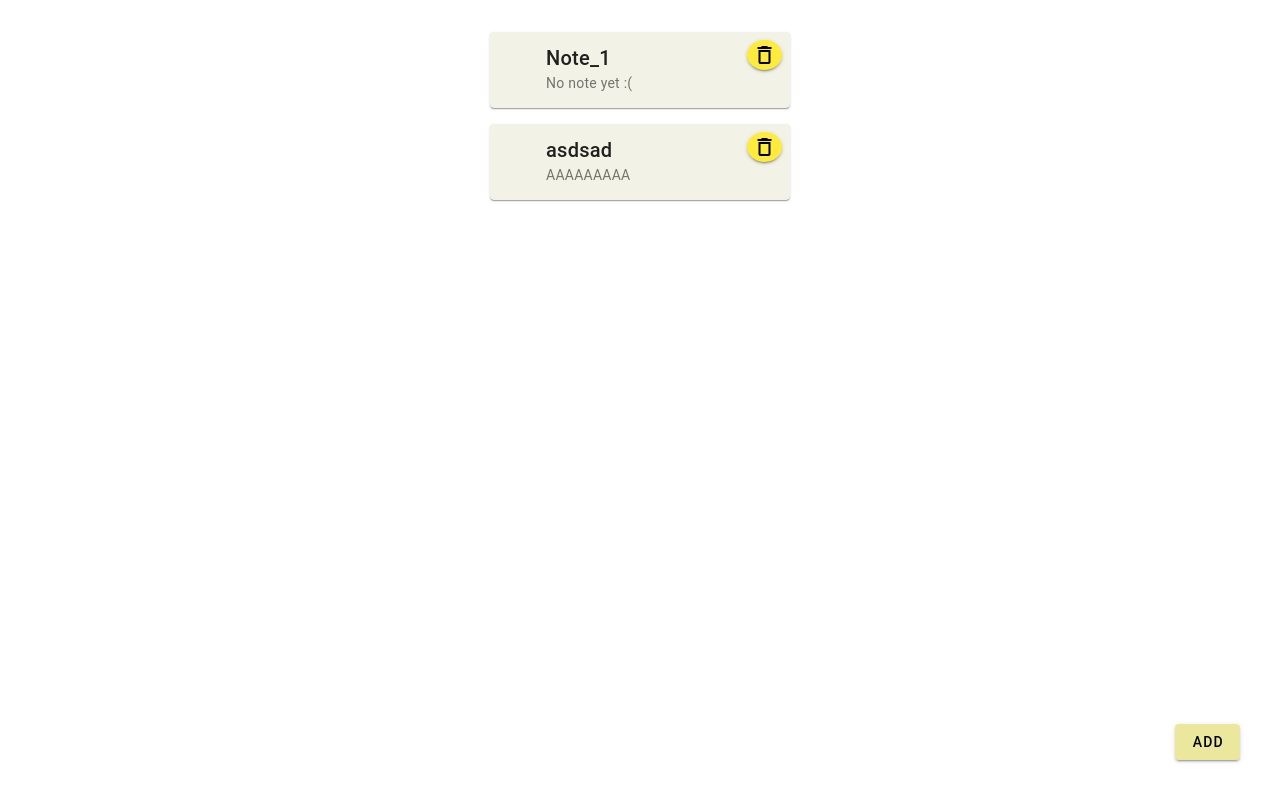
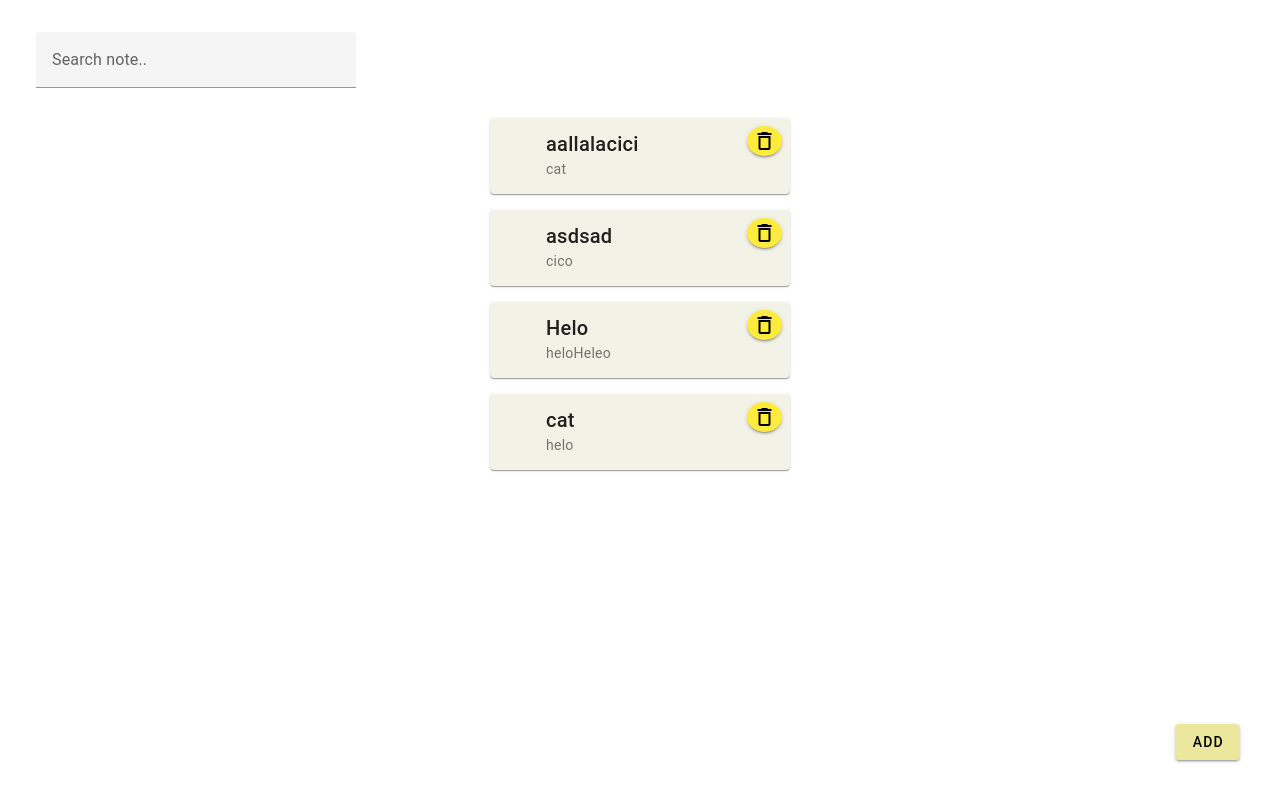
Before and after one commit to Crisaaaa/Notes, a Vue app: page / in a window 1280 px wide. Built offline with nearby package versions, Linux system fonts and the light colour scheme; data requests are answered from the project's data file.

Commit message:
searching implemented

```diff
--- a/notesDb.json
+++ b/notesDb.json
@@ -1,15 +1,26 @@
 {
   "notes": [
     {
-      "title": "Note_1",
-      "content": "",
-      "nb": 1,
+      "title": "aallalacici",
+      "content": "cat\n",
       "id": 1
     },
     {
       "title": "asdsad",
-      "content": "AAAAAAAAA",
+      "content": "cico",
       "id": 4
+    },
+    {
+      "title": "Helo",
+      "content": "heloHeleo\n",
+      "nb": 5,
+      "id": 5
+    },
+    {
+      "title": "cat",
+      "content": "helo",
+      "nb": 6,
+      "id": 6
     }
   ]
 }
--- a/src/components/NotesMain.vue
+++ b/src/components/NotesMain.vue
@@ -1,6 +1,7 @@
 <template>
-  <div>
-    <NotesList @noteChanged="fetchNotes" @noteClicked="onNoteClick" class="d-flex flex-column align-center mt-8 pb-10"
+  <v-text-field @keydown="onSearch" label="Search note.." class="mt-8 w-25 ml-9"></v-text-field>
+  <div class="d-flex flex-column align-center">
+    <NotesList @noteChanged="fetchNotes" @noteClicked="onNoteClick" class="mt-2 pb-10"
                :notes="notes"></NotesList>
     <v-btn @click="onAdd" color="#ebe89e"
            style="position: fixed; bottom: 40px; right: 40px; z-index: 1000;">Add
@@ -35,6 +36,20 @@ export default {
       const response = await axios.get(' http://localhost:3001/notes');
       this.notes = response.data
     },
+    async onSearch(event) {
+      // const response = await axios.get(` http://localhost:3001/notes?title_like=${event.target.value}`);
+      // this.notes = response.data
+      fetch('http://localhost:3001/notes')
+          .then(res => res.json())
+          .then(data => {
+            const searchTerm = event.target.value;
+            const filtered = data.filter(note =>
+                note.title.toLowerCase().includes(searchTerm.toLowerCase()) ||
+                note.content.toLowerCase().includes(searchTerm.toLowerCase())
+            );
+            this.notes = filtered
+          });
+    },
     onNoteClick(note) {
       console.log("hello")
       this.dialog = true
```
